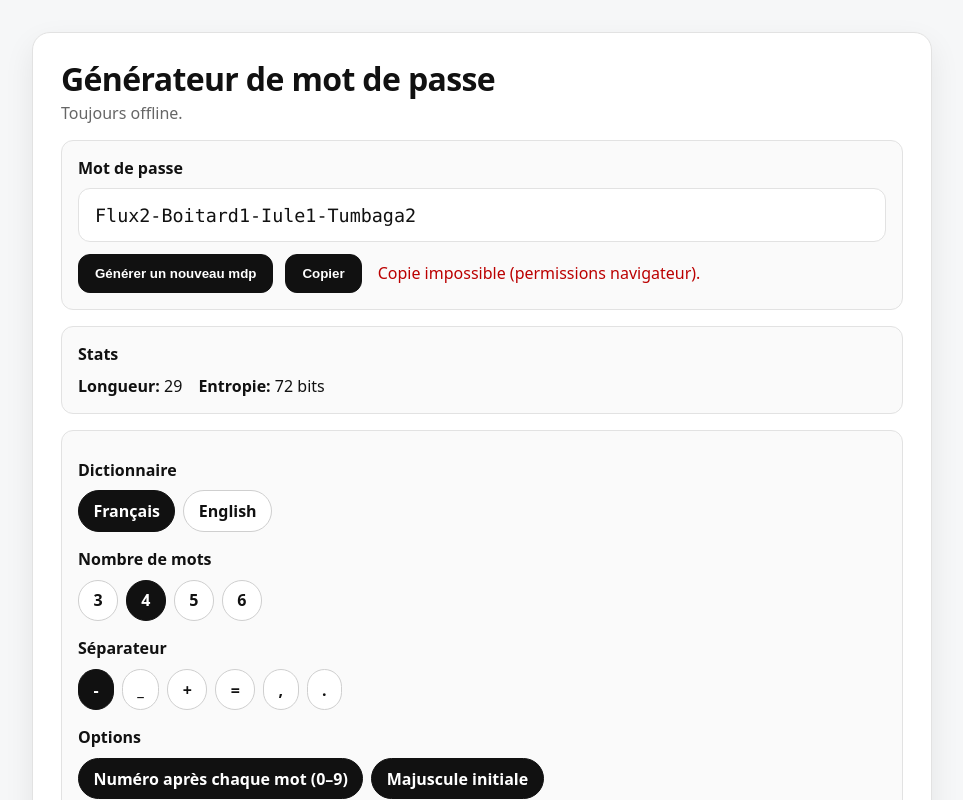
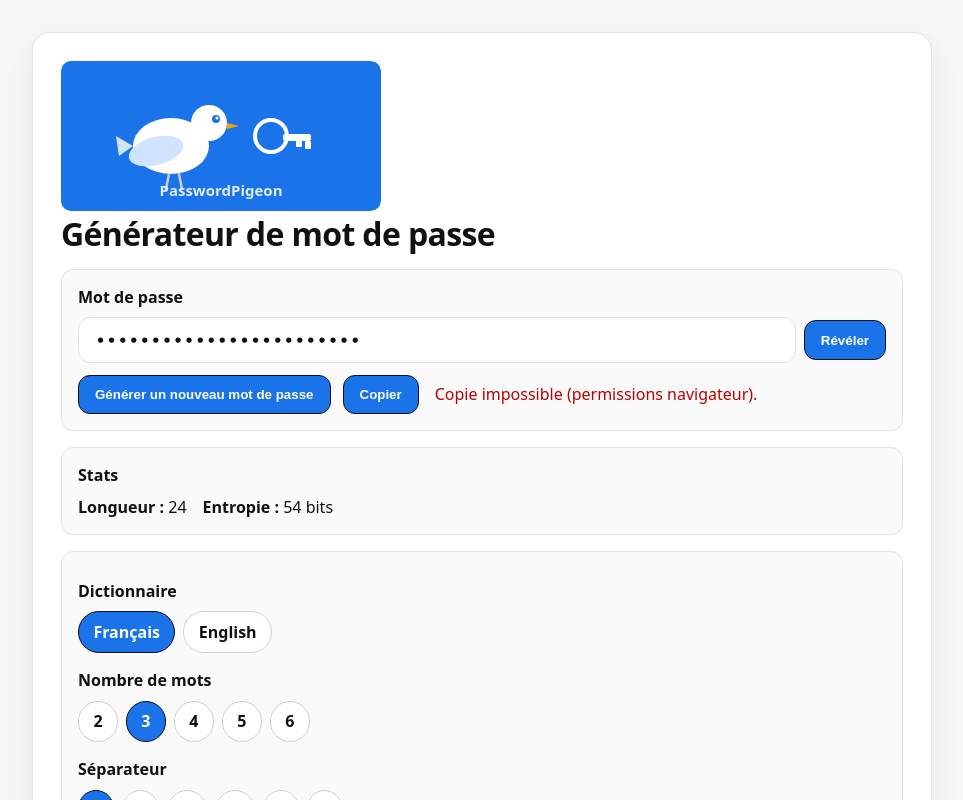
Before and after one commit to Lacaron/PasswordPigeon, a plain HTML site: page index.html in a window 1280 px wide. Both pictures are taken after a click on the button "Copier". Shown: the top 800 px of the page, without its empty margins (158-1121 px from the left). Drawn offline with Linux system fonts and the light colour scheme.

Commit message:
Add files via upload
new and improved version with more options

```diff
--- a/index.html
+++ b/index.html
@@ -12,14 +12,20 @@
 
 <body>
 	<div class="app">
+
+		<img src="logo.svg" alt="Logo de l'entreprise" class="logo" />
+
 		<h1>Générateur de mot de passe</h1>
-		<p class="muted">Toujours offline.</p>
 
 		<div class="panel">
 			<div class="label">Mot de passe</div>
-			<div id="out" class="pwd">...</div>
+			<div class="pwd-box">
+				<div id="out" class="pwd hiddentext">...</div>
+				<button id="cacherpwd" type="button">Révéler</button>
+
+			</div>
 			<div class="actions">
-				<button id="gen">Générer un nouveau mdp</button>
+				<button id="gen">Générer un nouveau mot de passe</button>
 				<button id="copy" type="button">Copier</button>
 				<span id="status" class="status"></span>
 			</div>
@@ -28,8 +34,8 @@
 		<div class="panel">
 			<div class="label">Stats</div>
 			<div class="toggle-row" style="gap: 1rem;">
-				<div><strong>Longueur:</strong> <span id="len">0</span></div>
-				<div><strong>Entropie:</strong> <span id="entropy">0</span> bits</div>
+				<div><strong>Longueur :</strong> <span id="len">0</span></div>
+				<div><strong>Entropie :</strong> <span id="entropy">0</span> bits</div>
 			</div>
 		</div>
 
@@ -48,10 +54,13 @@
 			<div class="group">
 				<div class="label">Nombre de mots</div>
 				<div class="toggle-row" role="radiogroup" aria-label="Nombre de mots">
-					<input type="radio" name="count" id="c3" value="3">
+					<input type="radio" name="count" id="c2" value="2">
+					<label class="pill" for="c2">2</label>
+
+					<input type="radio" name="count" id="c3" value="3" checked>
 					<label class="pill" for="c3">3</label>
 
-					<input type="radio" name="count" id="c4" value="4" checked>
+					<input type="radio" name="count" id="c4" value="4">
 					<label class="pill" for="c4">4</label>
 
 					<input type="radio" name="count" id="c5" value="5">
@@ -90,7 +99,7 @@
 				<div class="toggle-row" aria-label="Options">
 					<!-- checked = activé par défaut -->
 					<input type="checkbox" id="nums" checked>
-					<label class="pill" for="nums">Numéro après chaque mot (0–9)</label>
+					<label class="pill" for="nums">Chiffre après chaque mot (0–9)</label>
 
 					<input type="checkbox" id="caps" checked>
 					<label class="pill" for="caps">Majuscule initiale</label>
--- a/script.js
+++ b/script.js
@@ -1,7 +1,10 @@
 const dictCache = { fr: null, en: null };
+let lastPwd = "";
 
 function randInt(maxExclusive) {
-	return Math.floor(Math.random() * maxExclusive);
+	const arr = new Uint32Array(1);
+	crypto.getRandomValues(arr);
+	return arr[0] % maxExclusive;
 }
 
 function capitalizeFirst(str) {
@@ -81,6 +84,7 @@ async function generate() {
 		const chosen = pickUnique(words, count);
 		const pwd = buildPassword(chosen, sep, addNums, addCaps);
 
+		lastPwd = pwd;
 		document.getElementById("out").textContent = pwd;
 
 		updateStats(pwd, words.length, count, addNums, addCaps);
@@ -89,6 +93,8 @@ async function generate() {
 	} catch (e) {
 		status.textContent = e.message;
 		document.getElementById("out").textContent = "Erreur de chargement du dictionnaire.";
+		setPwdVisible(true);
+		lastPwd = "";
 		return "";
 	}
 }
@@ -97,8 +103,8 @@ async function copyOut() {
 	const status = document.getElementById("status");
 	status.textContent = "";
 
-	const pwd = document.getElementById("out").textContent;
-	if (!pwd || pwd === "..." || pwd.startsWith("Erreur")) {
+	const pwd = lastPwd;
+	if (!pwd) {
 		status.textContent = "Rien à copier.";
 		return;
 	}
@@ -110,6 +116,18 @@ async function copyOut() {
 	} catch {
 		status.textContent = "Copie impossible (permissions navigateur).";
 	}
+}
+
+function setPwdVisible(visible) {
+	const out = document.getElementById("out");
+	const bouton = document.getElementById("cacherpwd");
+	out.classList.toggle("hiddentext", !visible);
+	bouton.textContent = visible ? "Cacher" : "Révéler";
+}
+
+function togglePwd() {
+	const out = document.getElementById("out");
+	setPwdVisible(out.classList.contains("hiddentext"));
 }
 
 // Entropy stuff
@@ -139,11 +157,12 @@ function entropyBits(wordCount, wordsPicked, addNums, addCaps) {
 function updateStats(pwd, dictSize, count, addNums, addCaps) {
 	document.getElementById("len").textContent = pwd.length;
 	const bits = entropyBits(dictSize, count, addNums, addCaps);
-	document.getElementById("entropy").textContent = Math.floor(bits.toFixed(1));
+	document.getElementById("entropy").textContent = Math.floor(bits);
 }
 
 document.getElementById("gen").addEventListener("click", generate);
 document.getElementById("copy").addEventListener("click", copyOut);
+document.getElementById("cacherpwd").addEventListener("click", togglePwd);
 for (const el of document.querySelectorAll('input, select')) el.addEventListener("change", generate);
 
 // GO!
--- a/styles.css
+++ b/styles.css
@@ -97,14 +97,17 @@ h1 {
   transition: transform 120ms ease, background 120ms ease, color 120ms ease, border-color 120ms ease;
 }
 
-.pill:hover {
-  transform: translateY(-1px);
-}
-
 /* Selected */
 .toggle-row input:checked+.pill {
   border-color: #111;
-  background: #111;
+  background: #1a73e8;
+  color: #fff;
+}
+
+.pill:hover {
+  transform: translateY(-1px);
+  background: #155cb0;
+  border-color: #111;
   color: #fff;
 }
 
@@ -122,7 +125,7 @@ button {
   cursor: pointer;
   font-weight: 850;
   border: 1px solid #111;
-  background: #111;
+  background: #1a73e8;
   color: #fff;
   border-radius: 12px;
   transition: transform 120ms ease, opacity 120ms ease;
@@ -130,6 +133,7 @@ button {
 
 button:hover {
   transform: translateY(-1px);
+  background: #155cb0;
 }
 
 button:active {
@@ -143,15 +147,32 @@ button.secondary {
   color: #111;
 }
 
+.pwd-box {
+  display: flex;
+  align-items: center;
+  gap: 8px;
+}
+
 .pwd {
   font-family: ui-monospace, SFMono-Regular, Menlo, Monaco, Consolas, "Liberation Mono", monospace;
   font-size: 1.15rem;
-  padding: 0.95rem 1rem;
+  padding: 0.7rem 1rem;
   border: 1px solid var(--border);
   border-radius: 12px;
   background: #fff;
   word-break: break-all;
   min-height: 1.6em;
+  flex: 1;
+}
+
+.hiddentext {
+	-webkit-text-security: disc;
+  text-security: disc;
+}
+
+.hiddentext:hover {
+  -webkit-text-security: none;
+  text-security: none;
 }
 
 .status {
@@ -192,3 +213,10 @@ button.secondary {
 .github-link:hover {
   color: var(--text);
 }
+
+.logo {
+  max-width: 100%;
+  height: 150px;
+  border-radius: 0px 10px 10px 0px;
+  object-fit: cover;
+}
```
Also changed, not shown: logo.svg (added).
